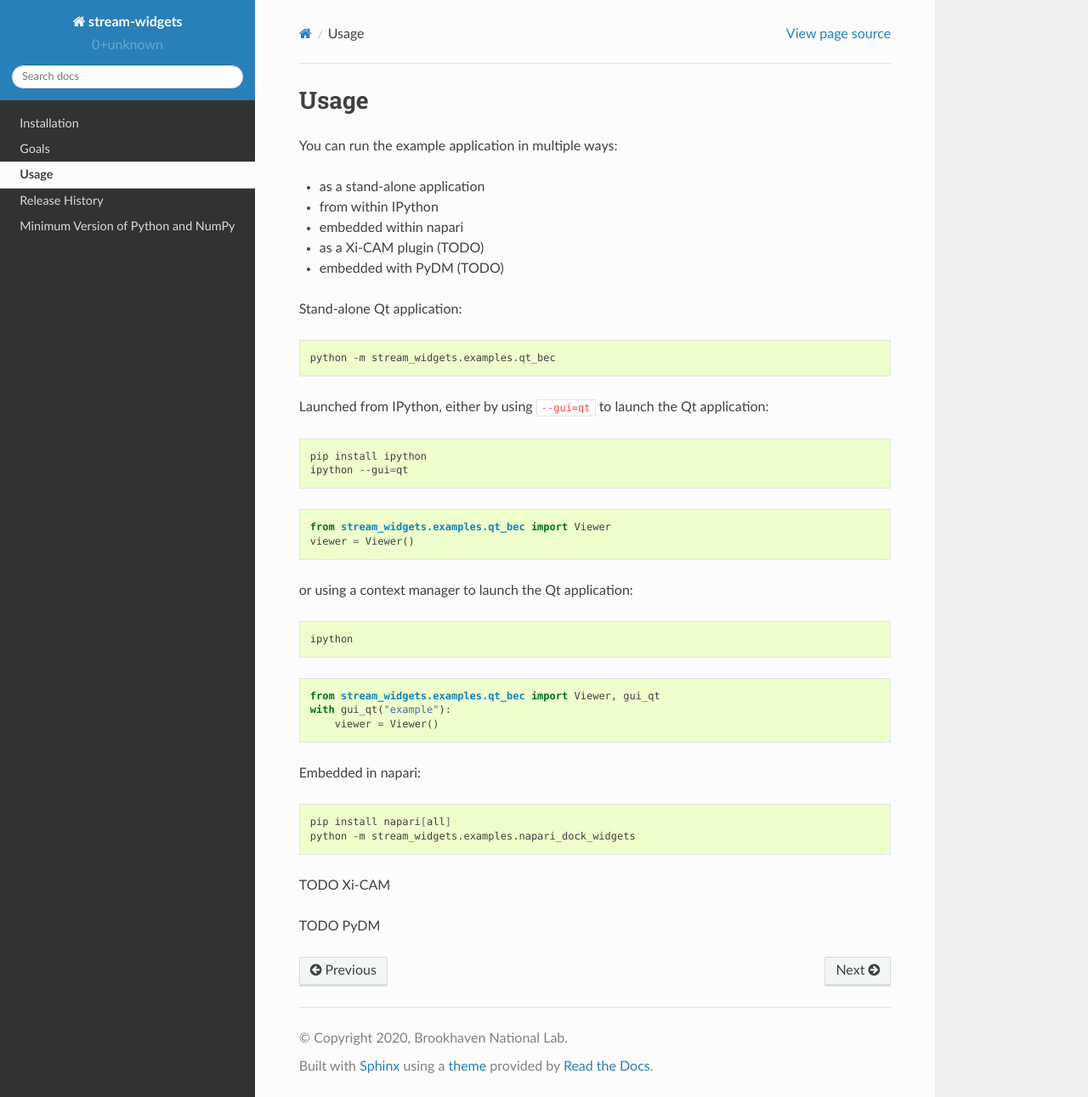
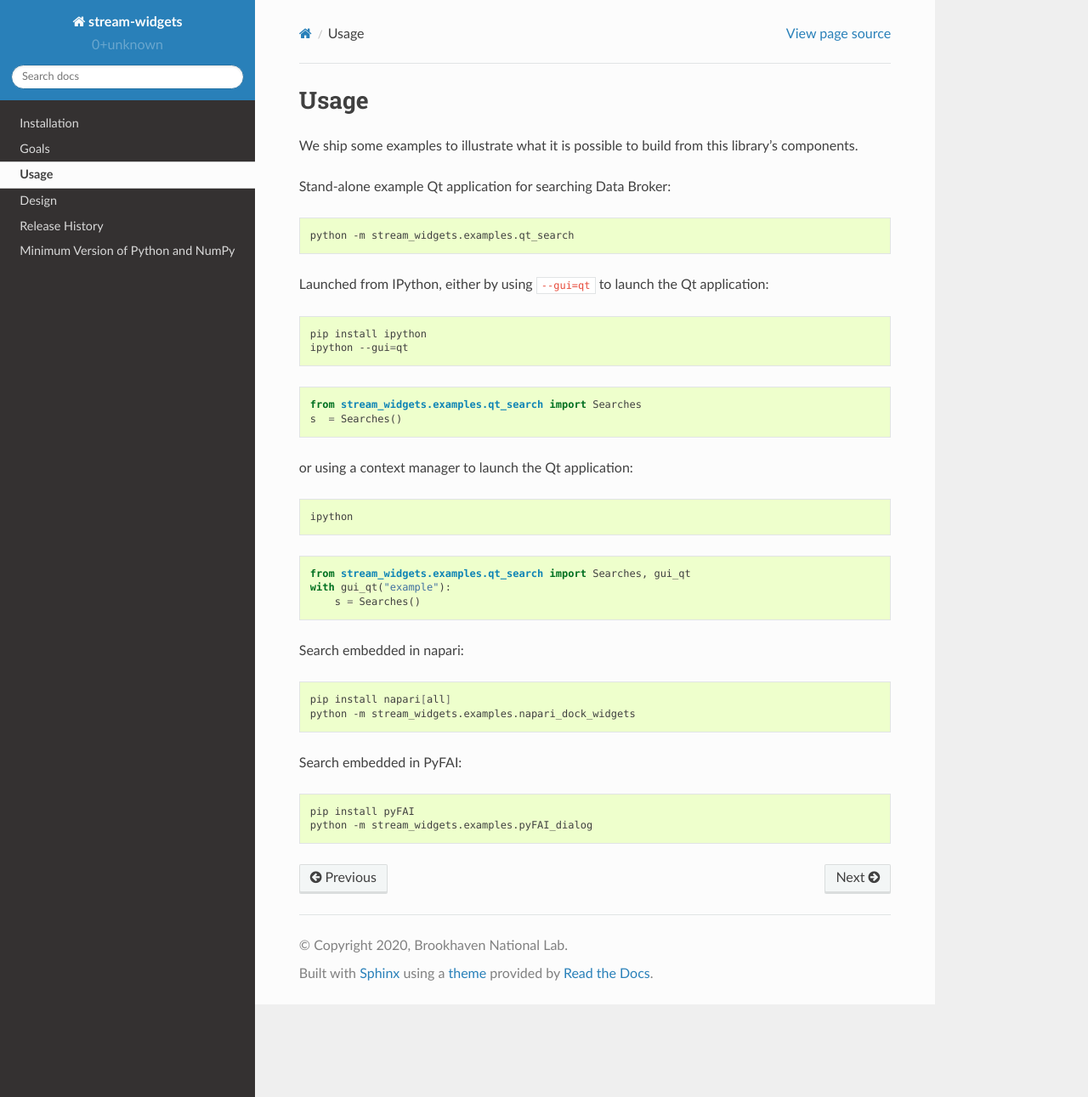
Before and after one commit to bluesky/bluesky-widgets, a Sphinx documentation site: the page built from docs/source/usage.rst, in a window 1280 px wide and 1291 px high. Shown: the whole window at 85% size. Built offline with Sphinx 7.4.7 and the Read the Docs theme 2.0.0, drawn with Linux system fonts in a browser that asks for light colours.

```diff
--- a/docs/source/index.rst
+++ b/docs/source/index.rst
@@ -12,5 +12,6 @@ stream-widgets Documentation
    installation
    goals
    usage
+   design
    release-history
    min_versions
--- a/docs/source/usage.rst
+++ b/docs/source/usage.rst
@@ -2,19 +2,14 @@
 Usage
 =====
 
-You can run the example application in multiple ways:
+We ship some examples to illustrate what it is possible to build from this
+library's components.
 
-* as a stand-alone application
-* from within IPython
-* embedded within napari
-* as a Xi-CAM plugin (TODO)
-* embedded with PyDM (TODO)
-
-Stand-alone Qt application:
+Stand-alone example Qt application for searching Data Broker:
 
 .. code:: bash
 
-   python -m stream_widgets.examples.qt_bec
+   python -m stream_widgets.examples.qt_search
 
 Launched from IPython, either by using ``--gui=qt`` to launch the Qt
 application:
@@ -26,8 +21,8 @@ application:
 
 .. code:: python
 
-   from stream_widgets.examples.qt_bec import Viewer
-   viewer = Viewer()
+   from stream_widgets.examples.qt_search import Searches
+   s  = Searches()
 
 or using a context manager to launch the Qt application:
 
@@ -37,17 +32,20 @@ or using a context manager to launch the Qt application:
 
 .. code:: python
 
-   from stream_widgets.examples.qt_bec import Viewer, gui_qt
+   from stream_widgets.examples.qt_search import Searches, gui_qt
    with gui_qt("example"):
-       viewer = Viewer()
+       s = Searches()
 
-Embedded in napari:
+Search embedded in napari:
 
 .. code:: bash
 
    pip install napari[all]
    python -m stream_widgets.examples.napari_dock_widgets
 
-TODO Xi-CAM
+Search embedded in PyFAI:
 
-TODO PyDM
+.. code:: bash
+
+   pip install pyFAI
+   python -m stream_widgets.examples.pyFAI_dialog
```
Also changed, not shown: docs/source/design.rst (added, +80 -0 lines), docs/source/goals.rst (+4 -4 lines), docs/source/installation.rst (+17 -1 lines).
